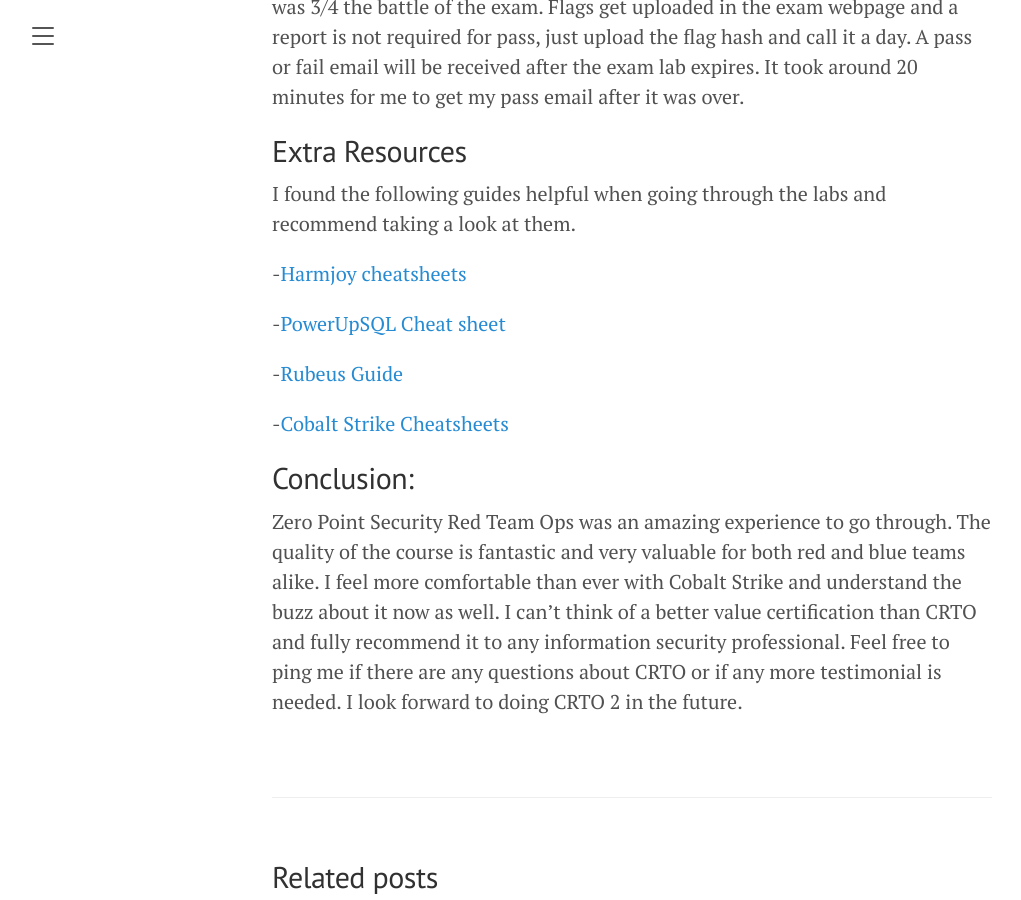
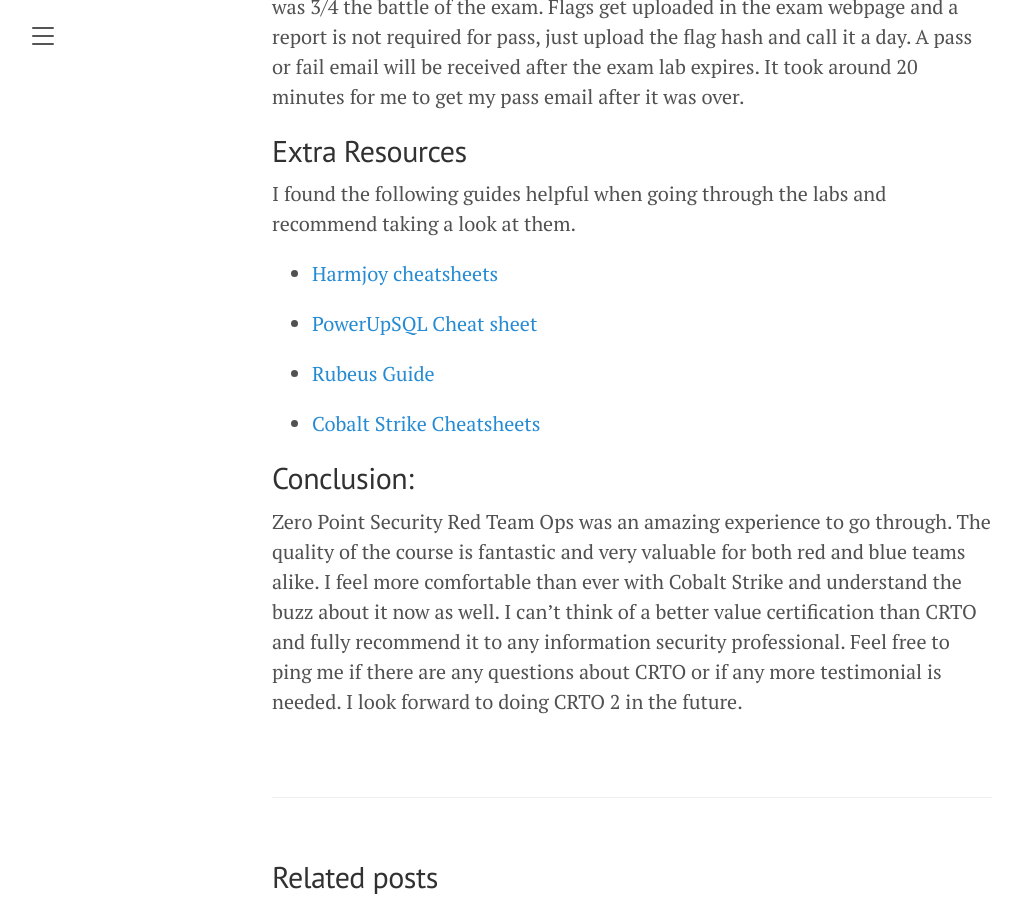
Before and after one commit to 0xHop/0xHop.github.io, a Jekyll site: the page built from _posts/2022-11-16-CRTO-Review.md, in a window 1280 px wide and 900 px high, scrolled down 2979 px. Shown: the whole window, without its empty margins (8-1029 px from the left). Built offline with Jekyll 4.4.1, drawn with Linux system fonts in a browser that asks for light colours.

```diff
--- a/_posts/2022-11-16-CRTO-Review.md
+++ b/_posts/2022-11-16-CRTO-Review.md
@@ -36,13 +36,13 @@ That being said the environment has the potential to be very unstable, things th
 
 I found the following guides helpful when going through the labs and recommend taking a look at them.
 
--[Harmjoy cheatsheets](https://github.com/HarmJ0y/CheatSheets)
+* [Harmjoy cheatsheets](https://github.com/HarmJ0y/CheatSheets)
 
--[PowerUpSQL Cheat sheet](https://github.com/NetSPI/PowerUpSQL/wiki/PowerUpSQL-Cheat-Sheet)
+* [PowerUpSQL Cheat sheet](https://github.com/NetSPI/PowerUpSQL/wiki/PowerUpSQL-Cheat-Sheet)
 
--[Rubeus Guide](https://github.com/GhostPack/Rubeus)
+* [Rubeus Guide](https://github.com/GhostPack/Rubeus)
 
--[Cobalt Strike Cheatsheets](https://github.com/S1ckB0y1337/Cobalt-Strike-CheatSheet)
+* [Cobalt Strike Cheatsheets](https://github.com/S1ckB0y1337/Cobalt-Strike-CheatSheet)
 
 
 ## Conclusion:
```
